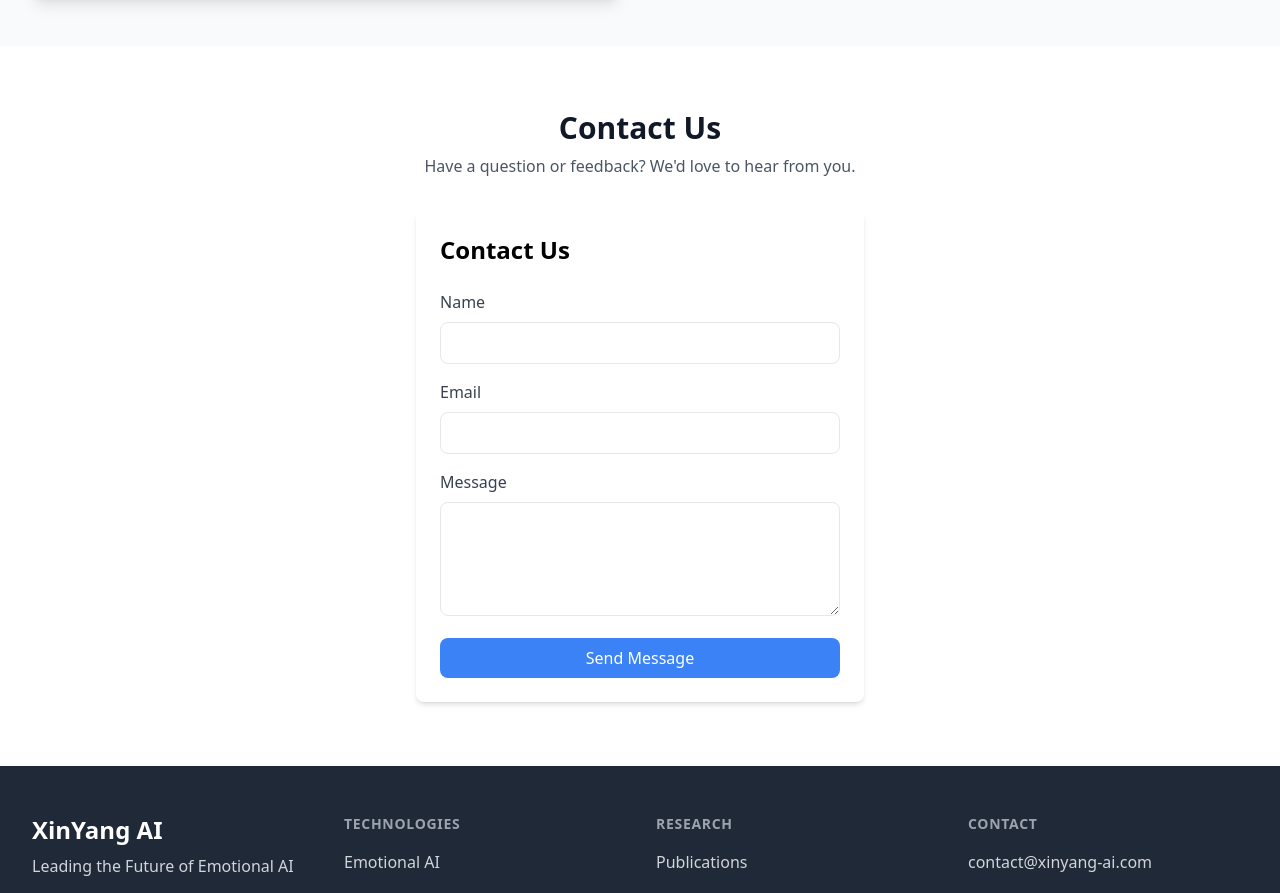
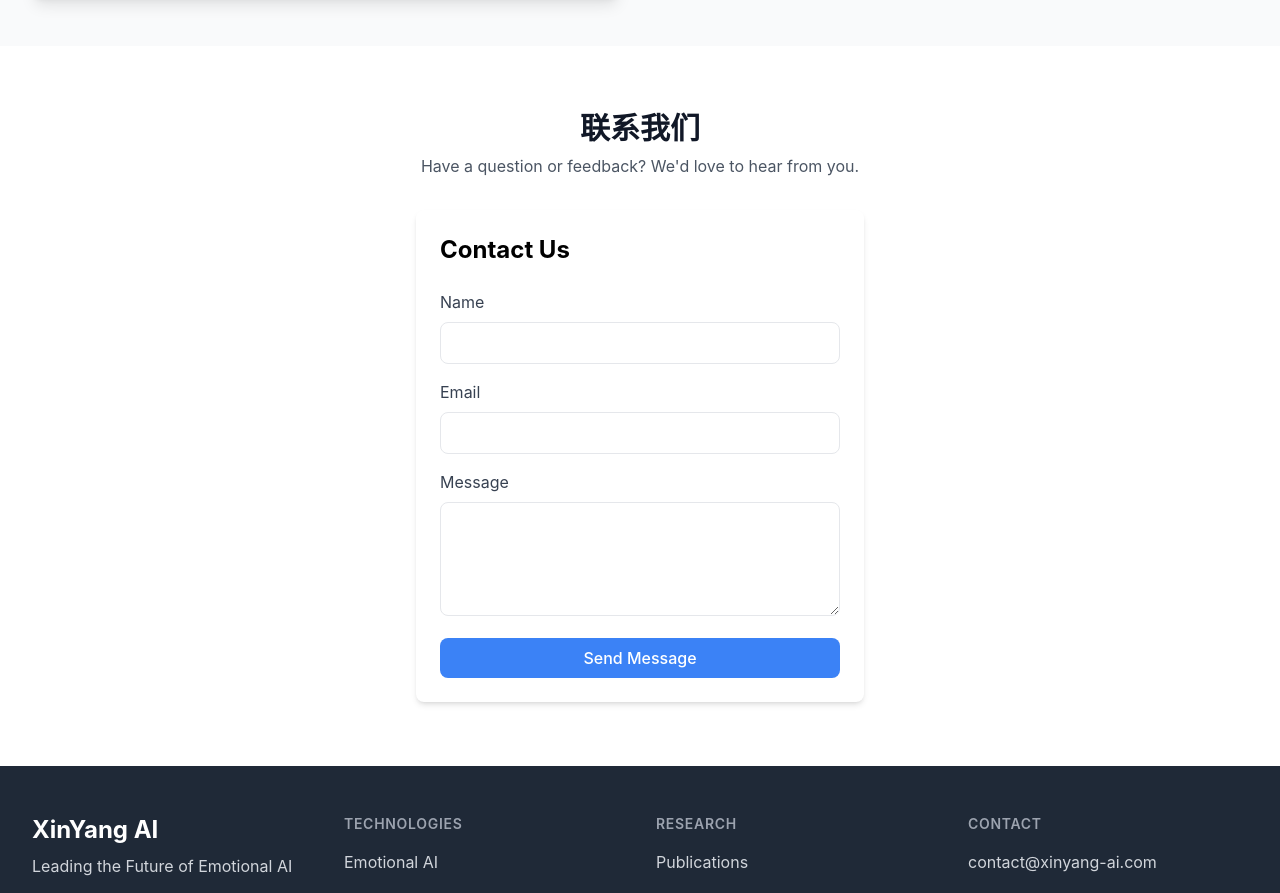
Before and after one commit to xinyang-ai-sz/xinyang-ai, a React (Vite) app: page / in a window 1280 px wide. Shown: the part 1514-2407 px from the top of the page. Built offline with nearby package versions, Linux system fonts and the light colour scheme.

Commit message:
save english version

```diff
--- a/index.html
+++ b/index.html
@@ -1,9 +1,9 @@
 <!DOCTYPE html>
-<html lang="en">
+<html lang="zh-CN">
   <head>
     <meta charset="UTF-8" />
     <meta name="viewport" content="width=device-width, initial-scale=1.0" />
-    <title>Xinyang AI</title>
+    <title>智拓欣扬</title>
   </head>
   <body>
     <div id="root"></div>
--- a/src/App.jsx
+++ b/src/App.jsx
@@ -30,7 +30,7 @@ function App() {
                 <div className="max-w-7xl mx-auto px-4 sm:px-6 lg:px-8 py-16 bg-white">
                   <div className="text-center mb-8">
                     <h2 className="text-3xl font-bold text-gray-900 mb-2">
-                      Contact Us
+                      联系我们
                     </h2>
                     <p className="text-gray-600">
                       Have a question or feedback? We'd love to hear from you.
--- a/src/components/About.jsx
+++ b/src/components/About.jsx
@@ -15,7 +15,7 @@ const About = () => {
           <div className="lg:w-1/2">
             <img
               className="rounded-lg shadow-lg object-cover"
-              src={`${process.env.NODE_ENV === 'production' ? '/xinyang-ai' : ''}/assets/images/about.jpg`}
+              src={`${import.meta.env.PROD ? '/xinyang-ai' : ''}/assets/images/about.jpg`}
               alt="Our team"
             />
           </div>
--- a/src/components/Hero.jsx
+++ b/src/components/Hero.jsx
@@ -29,7 +29,7 @@ const Hero = () => {
       <div className="lg:absolute lg:inset-y-0 lg:right-0 lg:w-2/5">
         <img
           className="h-56 w-full object-cover sm:h-72 md:h-96 lg:w-full lg:h-full rounded-l-lg shadow-xl"
-          src={`${process.env.NODE_ENV === 'production' ? '/xinyang-ai' : ''}/assets/images/hero.jpg`}
+          src={`${import.meta.env.PROD ? '/xinyang-ai' : ''}/assets/images/hero.jpg`}
           alt="Office workspace"
         />
       </div>
--- a/tailwind.config.js
+++ b/tailwind.config.js
@@ -2,7 +2,22 @@
 export default {
   content: ['./index.html', './src/**/*.{js,ts,jsx,tsx}'],
   theme: {
-    extend: {},
+    extend: {
+      fontFamily: {
+        sans: [
+          '-apple-system',
+          'BlinkMacSystemFont',
+          'Segoe UI',
+          'Roboto',
+          'Helvetica Neue',
+          'Arial',
+          'sans-serif',
+          'Apple Color Emoji',
+          'Segoe UI Emoji',
+          'Segoe UI Symbol',
+        ],
+      },
+    },
   },
   plugins: [],
 };
```
